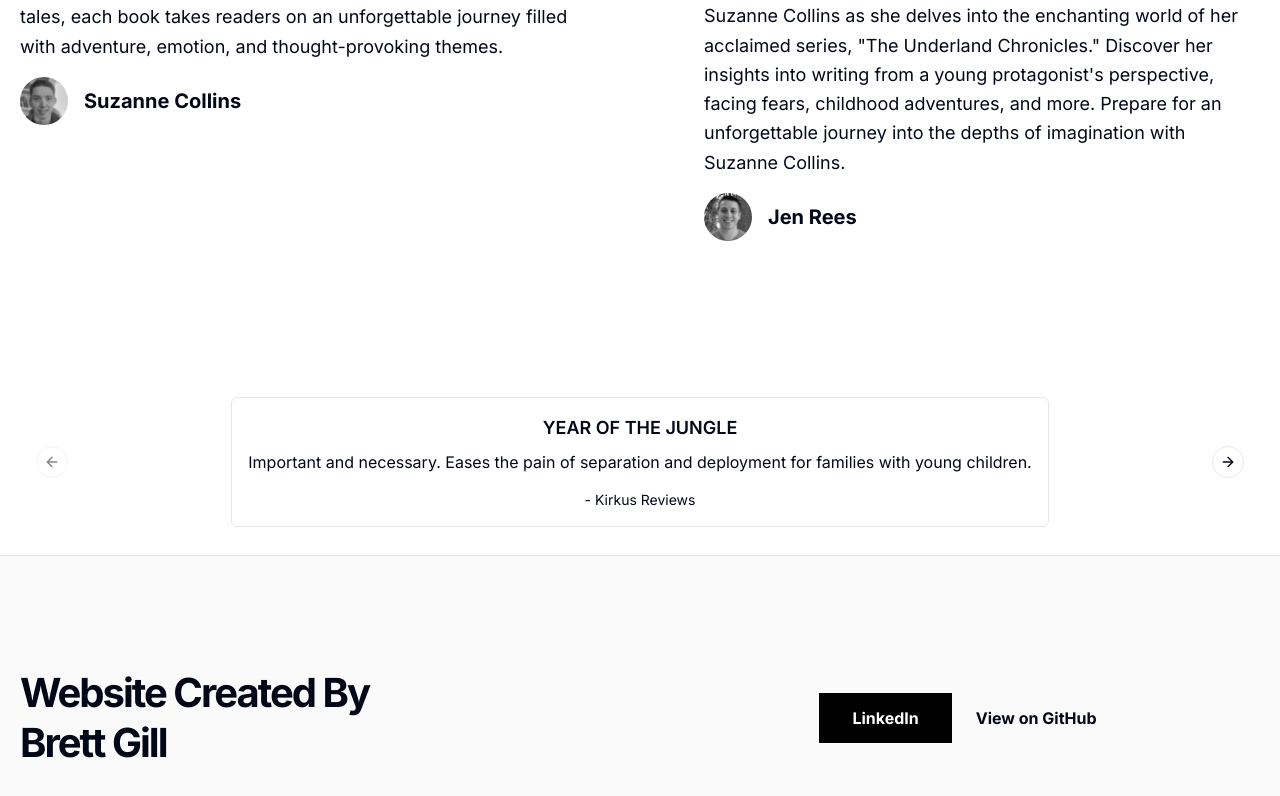
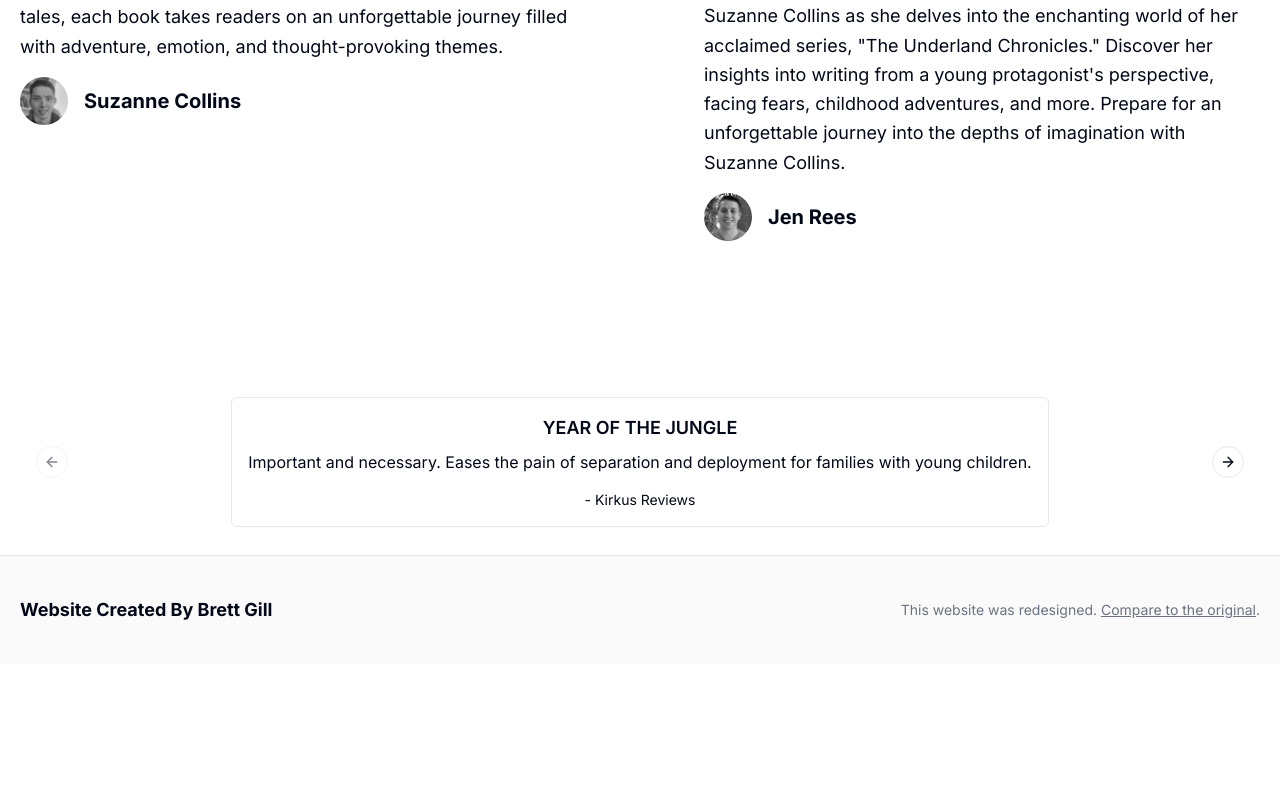
Before and after one commit to breadscorner/Suzanne-Collins-v2, a Next.js app: page / in a window 1280 px wide. Shown: the part 2065-2861 px from the top of the page. After the commit the page ends 2729 px from the top, so only its background shows below. Built offline with nearby package versions, Linux system fonts and the light colour scheme.

Commit message:
update footer

```diff
--- a/src/app/_components/footer.tsx
+++ b/src/app/_components/footer.tsx
@@ -1,30 +1,12 @@
 import Container from "@/app/_components/container";
-import { GITHUB_PATH } from "@/lib/constants";
 
 export function Footer() {
   return (
     <footer className="bg-neutral-50 border-t border-neutral-200">
       <Container>
-        <div className="py-28 flex flex-col lg:flex-row items-center">
-          <h3 className="text-4xl lg:text-[2.5rem] font-bold tracking-tighter leading-tight text-center lg:text-left mb-10 lg:mb-0 lg:pr-4 lg:w-1/2">
-            Website Created By <br/>Brett Gill
-          </h3>
-          <div className="flex flex-col lg:flex-row justify-center items-center lg:pl-4 lg:w-1/2">
-            <a
-              href="https://www.linkedin.com/in/thebrettgill/"
-              className="mx-3 bg-black hover:bg-white hover:text-black border border-black text-white font-bold py-3 px-12 lg:px-8 duration-200 transition-colors mb-6 lg:mb-0"
-              target="_blank"
-            >
-              LinkedIn
-            </a>
-            <a
-              href={GITHUB_PATH}
-              className="mx-3 font-bold hover:underline"
-              target="_blank"
-            >
-              View on GitHub
-            </a>
-          </div>
+        <div className="py-10 flex items-center justify-center lg:justify-between">
+          <h4 className="text-lg font-bold">Website Created By Brett Gill</h4>
+          <p className="text-sm text-gray-500">This website was redesigned. <a href="https://www.suzannecollinsbooks.com/" className="underline" target="_blank">Compare to the original</a>.</p>
         </div>
       </Container>
     </footer>
```
